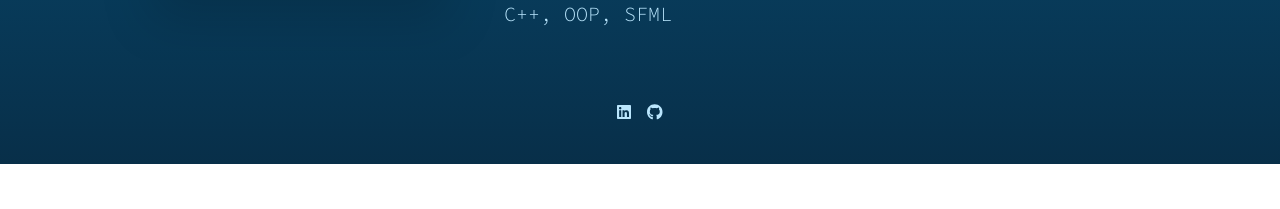
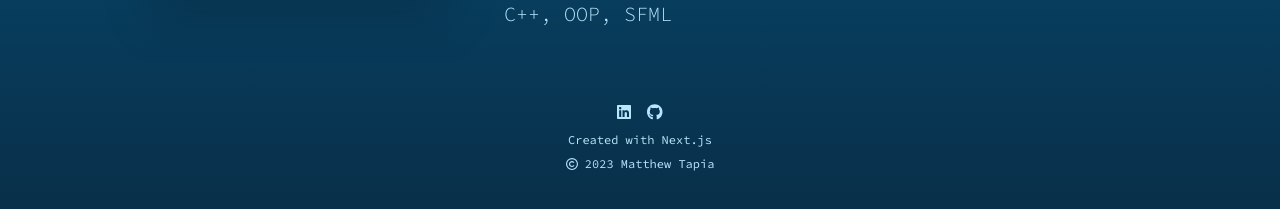
Before and after one commit to Matthew-Tapia/Personal_Website, a Next.js app: page / in a window 1280 px wide. Shown: the part 1086-1295 px from the top of the page. Before the commit the page ends 1250 px from the top, so only its background shows below. Built offline with nearby package versions, Linux system fonts and the light colour scheme.

Commit message:
Added copyright to footer

```diff
--- a/components/Foot.js
+++ b/components/Foot.js
@@ -1,10 +1,12 @@
 import { FontAwesomeIcon } from "@fortawesome/react-fontawesome";
 import { faLinkedin, faGithub } from "@fortawesome/free-brands-svg-icons";
+import { faCopyright } from "@fortawesome/free-regular-svg-icons";
 
 const Foot = () => {
   return (
     <div className="flex justify-center">
-      <div className="py-10 space-x-4 text-sky-200">
+      <div className="py-10 text-center text-sky-200">
+        <div className="space-x-4">
           <a
             target="_blank"
             href="https://www.linkedin.com/in/matthew-tapia-1b765a1b7/"
@@ -15,6 +17,13 @@ const Foot = () => {
             <FontAwesomeIcon icon={faGithub} />
           </a>
         </div>
+
+        <div className="mt-2 text-xs">Created with Next.js</div>
+
+        <div className="mt-2 text-xs">
+          <FontAwesomeIcon icon={faCopyright} /> 2023 Matthew Tapia
+        </div>
+      </div>
     </div>
   );
 };
--- a/package.json
+++ b/package.json
@@ -10,6 +10,7 @@
   },
   "dependencies": {
     "@fortawesome/free-brands-svg-icons": "^6.4.0",
+    "@fortawesome/free-regular-svg-icons": "^6.4.0",
     "@fortawesome/free-solid-svg-icons": "^6.4.0",
     "@fortawesome/react-fontawesome": "^0.2.0",
     "@next/font": "^13.4.7",
```
Also changed, not shown: 1 other file (tests, documents, lock files or other folders). Lines whose indentation alone changed are shown as unchanged.
